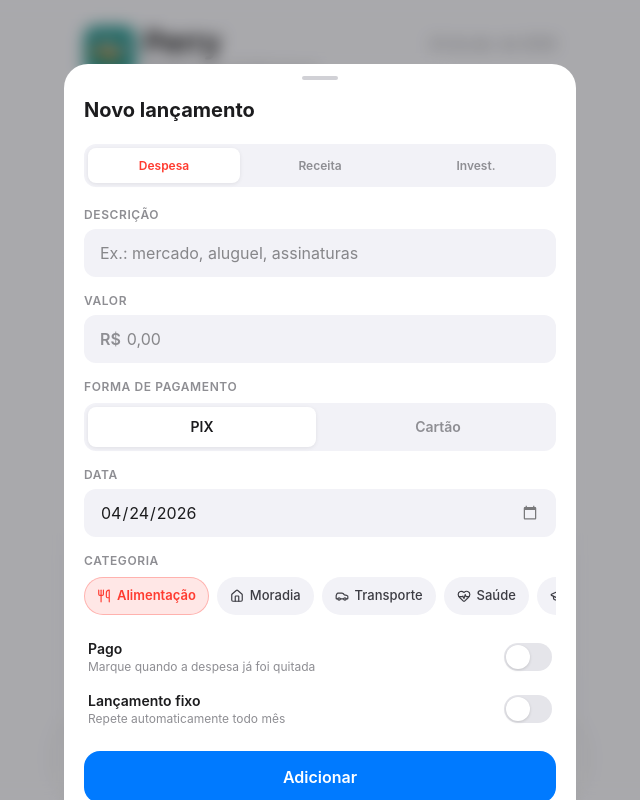
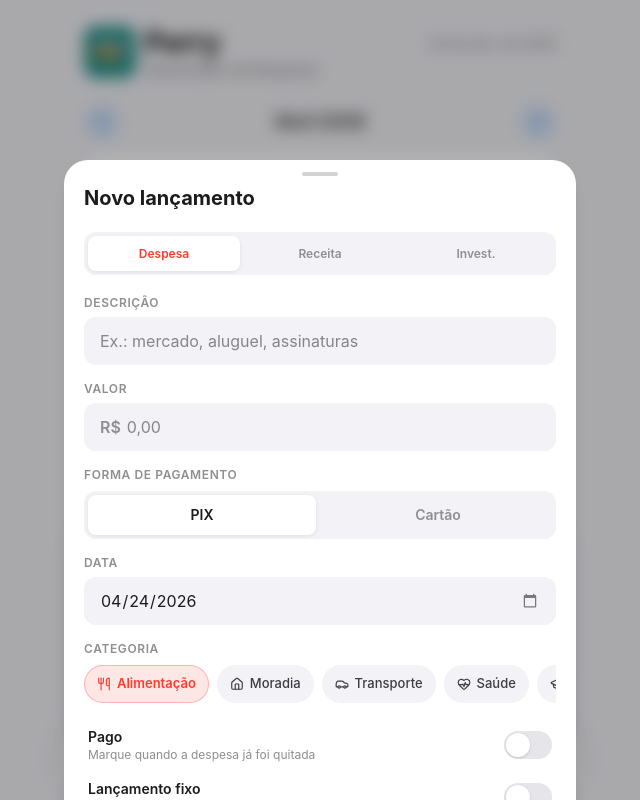
Before and after one commit to Mateus-Ca13/perry, a React (Vite) app: page / in a window 1280 px wide. Both pictures are taken after a click on the button 852 px from the left and 688 px from the top of the page. Shown: the whole page, without its empty margins (320-960 px from the left). Built offline with nearby package versions, Linux system fonts and the light colour scheme; a web font is replaced by a local one.

Commit message:
v3.0.1 - Correções em modal de lançamento, scroll de página e reação à mudanças na info. de despesas

```diff
--- a/src/components/TransactionModal.tsx
+++ b/src/components/TransactionModal.tsx
@@ -47,6 +47,10 @@ export function TransactionModal({ editing, expensePrefill = null, onSave, onDel
   const [selectedCardId, setSelectedCardId] = useState("");
   const [cardPickerOpen, setCardPickerOpen] = useState(false);
   const cardPickerRef = useRef<HTMLDivElement>(null);
+  const [sheetDragY, setSheetDragY] = useState(0);
+  const [sheetDragging, setSheetDragging] = useState(false);
+  const sheetDragActiveRef = useRef(false);
+  const sheetDragStartY = useRef(0);
 
   useBodyScrollLock(true);
 
@@ -95,6 +99,9 @@ export function TransactionModal({ editing, expensePrefill = null, onSave, onDel
   useEffect(() => {
     setDeleteScopeOpen(false);
     setRecurrenceScopeOpen(false);
+    setSheetDragY(0);
+    setSheetDragging(false);
+    sheetDragActiveRef.current = false;
   }, [editing]);
 
   useEffect(() => {
@@ -159,10 +166,26 @@ export function TransactionModal({ editing, expensePrefill = null, onSave, onDel
     paymentMethod === "card" &&
     (!selectedCardId || cards.length === 0);
 
+  const paymentChangedFromEditing = useMemo(() => {
+    if (!editing || editing.type !== "expense") return false;
+    if (!("paymentMethod" in expensePayPart)) return false;
+    const curPm = editing.paymentMethod === "card" ? "card" : "pix";
+    const curCid = editing.cardId ?? "";
+    const nextPm = expensePayPart.paymentMethod === "card" ? "card" : "pix";
+    const nextCid =
+      expensePayPart.paymentMethod === "card" && "cardId" in expensePayPart && expensePayPart.cardId
+        ? expensePayPart.cardId
+        : "";
+    return curPm !== nextPm || curCid !== nextCid;
+  }, [editing, expensePayPart]);
+
   const handleClose = useCallback(() => {
     setDeleteScopeOpen(false);
     setRecurrenceScopeOpen(false);
     setCardPickerOpen(false);
+    setSheetDragY(0);
+    setSheetDragging(false);
+    sheetDragActiveRef.current = false;
     setClosing(true);
     setTimeout(onClose, 250);
   }, [onClose]);
@@ -201,6 +224,7 @@ export function TransactionModal({ editing, expensePrefill = null, onSave, onDel
         recurrenceRuleId: editing.recurrenceRuleId,
         dateChangeScope: scope,
         previousDate: editing.date,
+        previousAmount: editing.amount,
         ...expensePayPart,
       });
       setRecurrenceScopeOpen(false);
@@ -233,7 +257,10 @@ export function TransactionModal({ editing, expensePrefill = null, onSave, onDel
         return;
       }
       const amountChanged = Math.abs(amt - editing.amount) > 0.000_01;
-      if (editing.recurrenceRuleId && (date !== editing.date || amountChanged)) {
+      if (
+        editing.recurrenceRuleId &&
+        (date !== editing.date || amountChanged || paymentChangedFromEditing)
+      ) {
         setRecurrenceScopeOpen(true);
         return;
       }
@@ -263,7 +290,41 @@ export function TransactionModal({ editing, expensePrefill = null, onSave, onDel
       isNewRecurring: fixed,
       ...expensePayPart,
     });
-  }, [editing, type, description, amount, date, category, fixed, paid, onSave, expensePayPart, cardPayInvalid]);
+  }, [editing, type, description, amount, date, category, fixed, paid, onSave, expensePayPart, cardPayInvalid, paymentChangedFromEditing]);
+
+  const onSheetHandlePointerDown = useCallback(
+    (e: React.PointerEvent) => {
+      if (closing) return;
+      (e.currentTarget as HTMLElement).setPointerCapture(e.pointerId);
+      sheetDragActiveRef.current = true;
+      setSheetDragging(true);
+      sheetDragStartY.current = e.clientY;
+    },
+    [closing],
+  );
+
+  const onSheetHandlePointerMove = useCallback((e: React.PointerEvent) => {
+    if (!sheetDragActiveRef.current) return;
+    const d = e.clientY - sheetDragStartY.current;
+    setSheetDragY(Math.max(0, d));
+  }, []);
+
+  const onSheetHandlePointerUp = useCallback(
+    (e: React.PointerEvent) => {
+      if (!sheetDragActiveRef.current) return;
+      sheetDragActiveRef.current = false;
+      setSheetDragging(false);
+      try {
+        (e.currentTarget as HTMLElement).releasePointerCapture(e.pointerId);
+      } catch {
+        /* liberado */
+      }
+      const d = e.clientY - sheetDragStartY.current;
+      setSheetDragY(0);
+      if (d > 100) handleClose();
+    },
+    [handleClose],
+  );
 
   const chipAccent =
     effectiveType === "expense" ? "#FF3B30" : effectiveType === "income" ? "#34C759" : "var(--app-accent)";
@@ -295,8 +356,8 @@ export function TransactionModal({ editing, expensePrefill = null, onSave, onDel
   return (
     <div className="fixed inset-0 z-[70] flex items-end justify-center" style={{ touchAction: "none" }}>
       <div
-        className="absolute inset-0"
-        onClick={handleClose}
+        className="absolute inset-0 pointer-events-auto"
+        aria-hidden
         style={{
           backgroundColor: "var(--app-modal-scrim)",
           backdropFilter: "blur(8px)",
@@ -307,21 +368,44 @@ export function TransactionModal({ editing, expensePrefill = null, onSave, onDel
       />
 
       <div
-        className="relative w-full min-w-0 max-w-lg overflow-x-hidden rounded-t-3xl px-5 pt-3 pb-8 z-10"
+        className="relative z-10 flex w-full min-w-0 max-w-lg flex-col overflow-hidden rounded-t-3xl shadow-lg"
         style={{
           backgroundColor: "var(--app-card)",
-          maxHeight: "92vh",
-          overflowY: "auto",
-          touchAction: "auto",
-          WebkitOverflowScrolling: "touch",
+          maxHeight: "min(88vh, 640px)",
+          touchAction: "none",
           animation: closing
             ? "slideUp 0.25s cubic-bezier(0.4,0,1,1) reverse forwards"
             : "slideUp 0.35s cubic-bezier(0.16,1,0.3,1)",
         }}
       >
-        <div className="flex justify-center mb-4">
-          <div className="w-9 h-1 rounded-full" style={{ backgroundColor: "var(--app-handlebar)" }} />
-        </div>
+        <div
+          className="flex min-h-0 flex-1 flex-col"
+          style={{
+            transform: `translateY(${sheetDragY}px)`,
+            transition: sheetDragging
+              ? "none"
+              : "transform 0.25s cubic-bezier(0.16, 1, 0.3, 1)",
+          }}
+        >
+          <div
+            className="flex shrink-0 cursor-grab touch-none select-none justify-center pt-3 pb-2 active:cursor-grabbing"
+            style={{ touchAction: "none" }}
+            onPointerDown={onSheetHandlePointerDown}
+            onPointerMove={onSheetHandlePointerMove}
+            onPointerUp={onSheetHandlePointerUp}
+            onPointerCancel={onSheetHandlePointerUp}
+          >
+            <div className="w-9 h-1 rounded-full" style={{ backgroundColor: "var(--app-handlebar)" }} />
+          </div>
+
+          <div
+            className="min-h-0 flex-1 scroll-smooth overflow-x-hidden overflow-y-auto overscroll-y-contain px-5 pb-8"
+            style={{
+              WebkitOverflowScrolling: "touch",
+              touchAction: "pan-y",
+              scrollBehavior: "smooth",
+            }}
+          >
 
         <h2 className="text-xl font-bold mb-5" style={{ color: "var(--app-text)" }}>
           {editing ? "Editar lançamento" : hideTypeAndPayment ? "Nova despesa" : "Novo lançamento"}
@@ -717,6 +801,8 @@ export function TransactionModal({ editing, expensePrefill = null, onSave, onDel
             Excluir
           </button>
         ) : null}
+          </div>
+        </div>
       </div>
 
       {deleteScopeOpen && onDelete ? (
@@ -786,12 +872,12 @@ export function TransactionModal({ editing, expensePrefill = null, onSave, onDel
               className="text-lg font-bold mb-2"
               style={{ color: "var(--app-text)" }}
             >
-              Data ou valor
+              Ocorrência ou série
             </h2>
             <p className="text-sm leading-relaxed mb-5" style={{ color: "var(--app-muted)" }}>
-              Aplicar a alteração de data e/ou valor só a esta ocorrência, ou a esta e a todas as
-              seguintes? O nome do lançamento continua a ser o mesmo em toda a série. O horizonte
-              de 6 meses reutiliza a regra.
+              Aplicar a alteração de data, valor ou forma de pagamento só a esta ocorrência, ou a esta e
+              a todas as seguintes? O nome do lançamento continua a ser o mesmo em toda a série. O
+              horizonte de 6 meses reutiliza a regra.
             </p>
             <div className="flex flex-col gap-2">
               <button
--- a/src/context/TransactionsContext.tsx
+++ b/src/context/TransactionsContext.tsx
@@ -175,6 +175,7 @@ export function TransactionsProvider({ children }: { children: ReactNode }) {
         id,
         dateChangeScope,
         previousDate,
+        previousAmount,
         ...data
       } = raw;
 
@@ -277,6 +278,12 @@ export function TransactionsProvider({ children }: { children: ReactNode }) {
           previousDate &&
           (dateChangeScope === "single" || dateChangeScope === "allFuture")
         ) {
+          const paymentOnly =
+            data.type === "expense" &&
+            data.date === previousDate &&
+            previousAmount !== undefined &&
+            Math.abs(data.amount - previousAmount) < 0.000_01;
+
           if (dateChangeScope === "single") {
             const prevYm = previousDate.slice(0, 7);
             const newYm = data.date.slice(0, 7);
@@ -300,6 +307,28 @@ export function TransactionsProvider({ children }: { children: ReactNode }) {
               fixed: false,
             };
             updateTransaction(tx);
+          } else if (paymentOnly) {
+            const pm = (data.paymentMethod === "card" ? "card" : "pix") as PaymentMethod;
+            const cid =
+              data.paymentMethod === "card" && data.cardId ? data.cardId : undefined;
+            setRecurringRules((rules) =>
+              rules.map((r) =>
+                r.id === data.recurrenceRuleId
+                  ? { ...r, defaultPaymentMethod: pm, defaultCardId: cid }
+                  : r,
+              ),
+            );
+            setTransactions((prev) =>
+              prev.map((t) => {
+                if (t.recurrenceRuleId !== data.recurrenceRuleId) return t;
+                if (t.date < previousDate) return t;
+                return {
+                  ...t,
+                  paymentMethod: pm,
+                  cardId: cid,
+                };
+              }),
+            );
           } else {
             const newDay = dayOfMonthFromIso(data.date);
             const expenseRulePatch =
--- a/src/types.ts
+++ b/src/types.ts
@@ -87,7 +87,9 @@ export type SaveTransactionPayload = Omit<Transaction, "id"> & {
    * Com `previousDate` (data da ocorrência antes do salvar): aplica a alteração
    * de data e/ou valor só a esta linha, ou a esta e às futuras a partir de `previousDate`.
    * O nome (descrição) sincroniza sempre em toda a série, fora deste escopo.
+   * Com `previousAmount`, deteta alteração só de forma de pagamento (data e valor iguais).
    */
   dateChangeScope?: "single" | "allFuture";
   previousDate?: string;
+  previousAmount?: number;
 };
```
Also changed, not shown: src/components/HomeCardsCarousel.tsx (+129 -76 lines).
